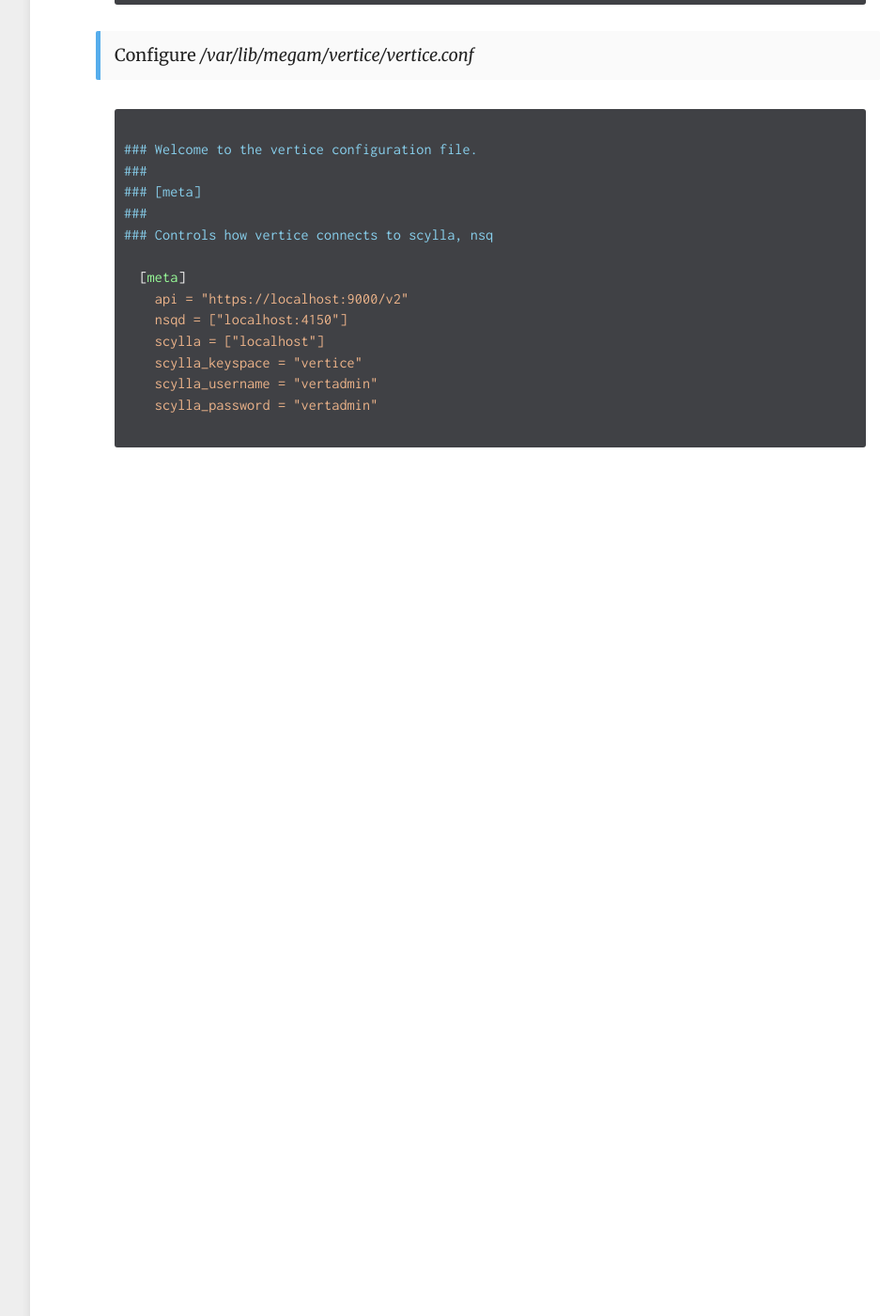
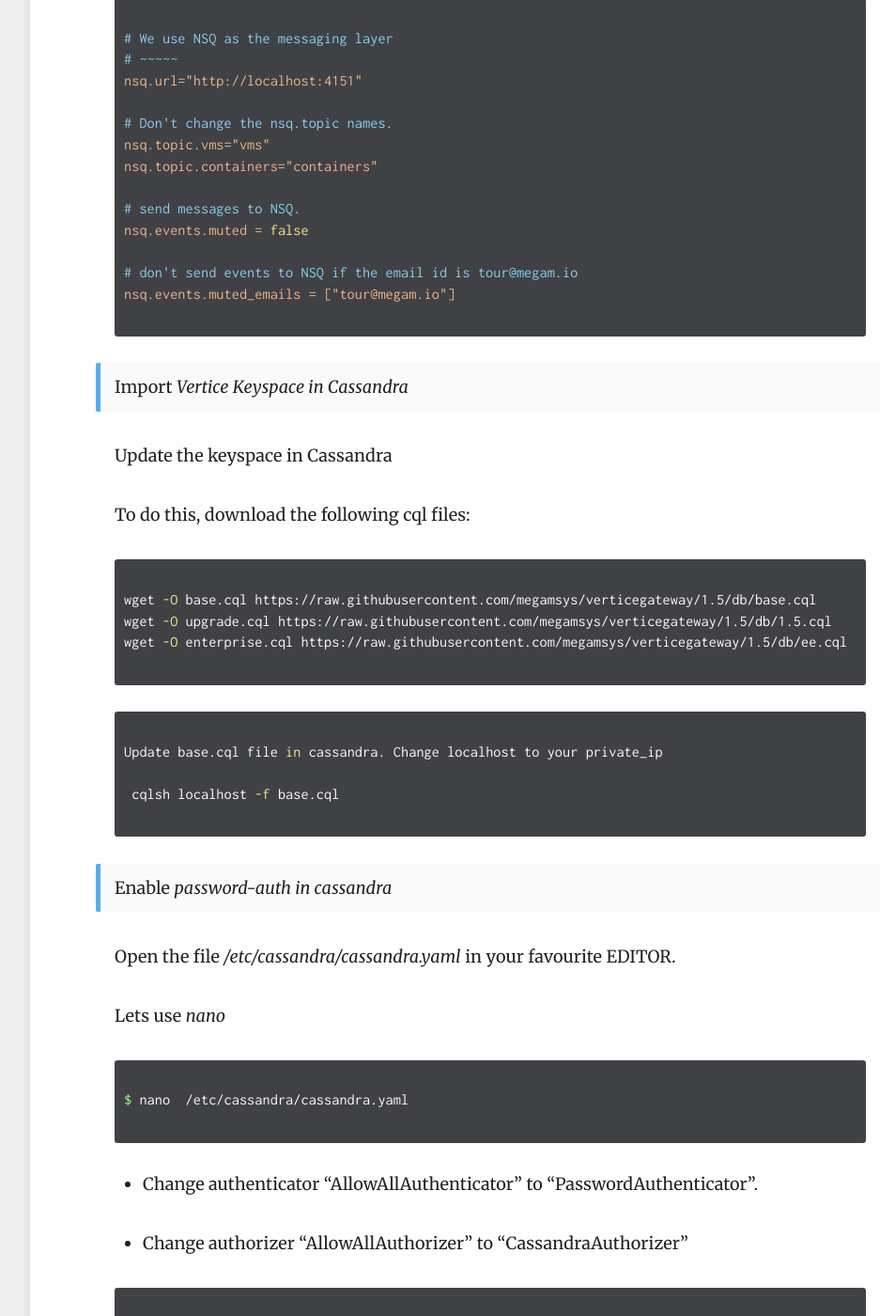
Before and after one commit to megamsys/docs.megam.io, a Jekyll site: the page built from _configuration/vertice.md, in a window 1280 px wide and 1400 px high, scrolled down 2484 px. Shown: the whole window at 94% size, without its empty margins (268-1221 px from the left). Built offline with Jekyll 4.4.1, drawn with Linux system fonts in a browser that asks for light colours; some of the changed text lies outside the part shown.

Commit message:
Nilavu conf changes, untar image change

````diff
--- a/_configuration/vertice.md
+++ b/_configuration/vertice.md
@@ -23,6 +23,7 @@
 The main options to change are in the following files:
 
 1. Change details for the UI               */var/lib/megam/nilavu.conf*
+*/etc/nginx/conf.d/nilavu.conf*
 2. Change details for the API              */var/lib/megam/verticegateway/gateway.conf*
 3. Change details for the Omni scheduler   */var/lib/megam/vertice/vertice.conf*
 
@@ -33,6 +34,22 @@
 $ cd /var/lib/megam
 
 ```
+
+Configure */etc/nginx/conf.d/nilavu.conf*
+{: .info}
+
+*/etc/nginx/conf.d/nilavu.conf*
+
+~~~yaml
+
+## nilavu UI that connect to
+
+upstream nilavu {
+  server localhost:8080;
+}
+
+~~~
+
 
 Configure */var/lib/megam/nilavu.conf*
 {: .info}
@@ -95,6 +112,82 @@
 
 ~~~
 
+Import *Vertice Keyspace in Cassandra*
+{: .info}
+
+Update the keyspace in Cassandra
+
+To do this, download  the following cql files:
+
+~~~bash
+
+wget -O base.cql https://raw.githubusercontent.com/megamsys/verticegateway/1.5/db/base.cql
+wget -O upgrade.cql https://raw.githubusercontent.com/megamsys/verticegateway/1.5/db/1.5.cql
+wget -O enterprise.cql https://raw.githubusercontent.com/megamsys/verticegateway/1.5/db/ee.cql
+
+~~~
+
+~~~bash
+
+Update base.cql file in cassandra. Change localhost to your private_ip
+
+ cqlsh localhost -f base.cql
+
+~~~
+
+Enable *password-auth in cassandra*
+{: .info}
+
+Open the file */etc/cassandra/cassandra.yaml* in your favourite EDITOR.
+
+Lets use *nano*
+
+~~~bash
+
+$ nano  /etc/cassandra/cassandra.yaml
+
+~~~
+
+- Change authenticator  “AllowAllAuthenticator” to “PasswordAuthenticator”.
+
+- Change authorizer “AllowAllAuthorizer” to “CassandraAuthorizer”
+
+~~~yaml
+
+  # - AllowAllAuthenticator performs no checks - set it to disable authentication.
+  # - PasswordAuthenticator relies on username/password pairs to authenticate
+  #   users. It keeps usernames and hashed passwords in system_auth.credentials table.
+  #   Please increase system_auth keyspace replication factor if you use this authenticator.
+  #   If using PasswordAuthenticator, CassandraRoleManager must also be used (see below)
+  authenticator: PasswordAuthenticator
+
+  # - AllowAllAuthorizer allows any action to any user - set it to disable authorization.
+  # - CassandraAuthorizer stores permissions in system_auth.permissions table. Please
+  #   increase system_auth keyspace replication factor if you use this authorizer.
+  authorizer: CassandraAuthorizer
+
+~~~
+
+
+Restart the cassandra (in all operating systems)
+
+~~~bash
+
+$ service cassandra restart
+
+~~~
+
+~~~bash
+
+Upgrade the cql file using cassandra username and password. change localhost to your private_ip
+
+cqlsh localhost vertadmin vertadmin -f upgrade.cql
+
+cqlsh localhost vertadmin vertadmin -f enterprise.cql
+
+~~~
+
+
 Configure */var/lib/megam/vertice/vertice.conf*
 {: .info}
 
````
Also changed, not shown: _installation/prequisites.md (+17 -12 lines), _installation/vertice.md (+0 -43 lines).
